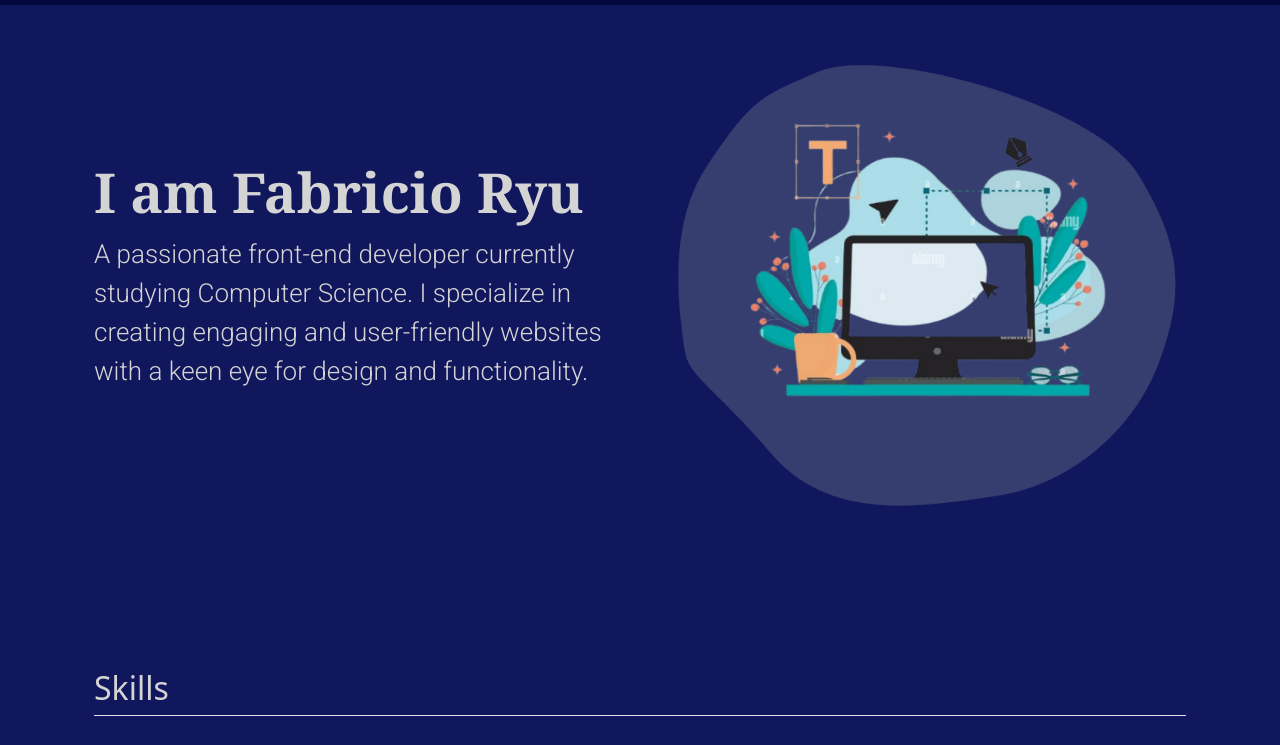
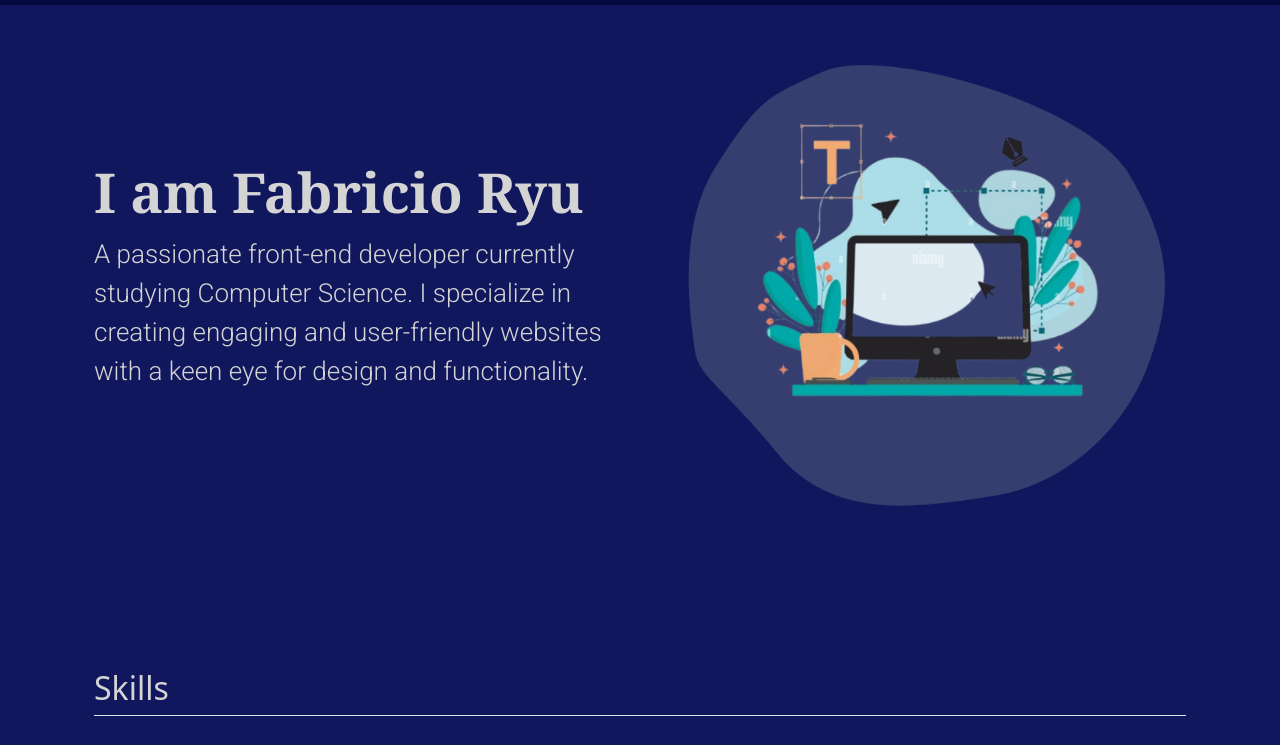
Before and after one commit to FabricioAkashi/Personal-webiste, a plain HTML site: page index.html in a window 1280 px wide. Shown: the part 51-796 px from the top of the page. Drawn offline with nearby package versions, Linux system fonts and the light colour scheme.

Commit message:
Update style.css

```diff
--- a/style.css
+++ b/style.css
@@ -48,7 +48,6 @@ body {
 
 .img1 {
     height: 30rem;
-    width: 40rem;
 }
 
 .nav-item {
```
